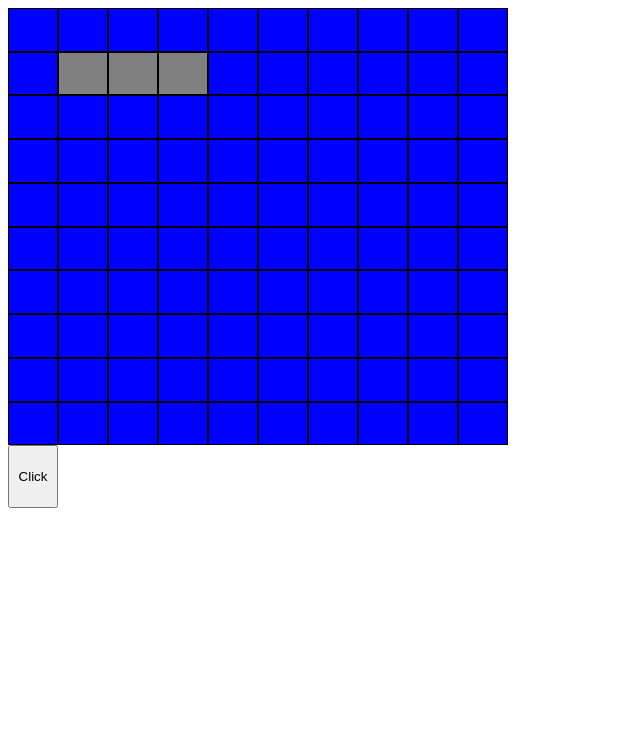
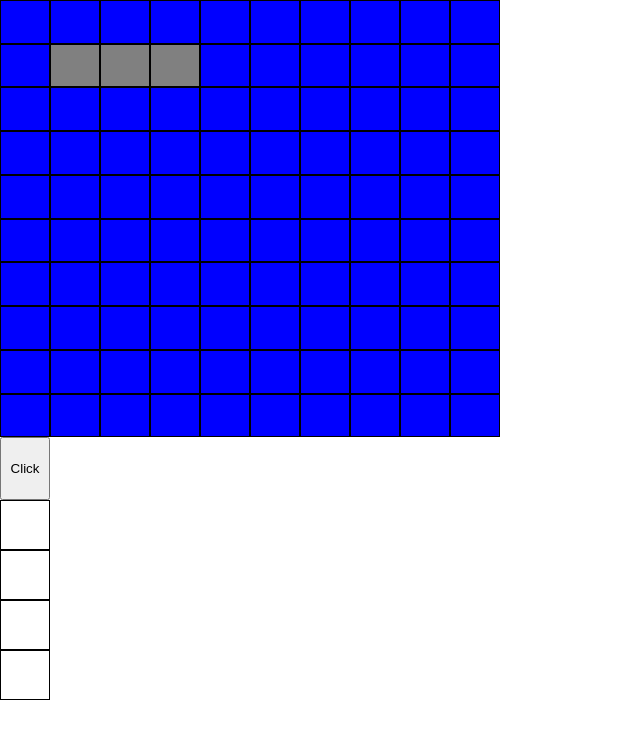
Before and after one commit to pafirmin/battleships, a React (Create React App) app: page / in a window 1280 px wide. Shown: the top 738 px of the page, without its empty margins (0-640 px from the left). Built offline with nearby package versions, Linux system fonts and the light colour scheme.

Commit message:
basic drag and drop

```diff
--- a/src/App.js
+++ b/src/App.js
@@ -1,9 +1,11 @@
 import GameBoard from './components/GameBoard'
+import PlayerShips from './components/PlayerShips'
 
 function App() {
   return (
     <div className="App">
       <GameBoard />
+      <PlayerShips />
     </div>
   );
 }
--- a/src/components/GameBoard.js
+++ b/src/components/GameBoard.js
@@ -1,15 +1,25 @@
 import React, { useEffect, useState } from 'react';
 import { Ship } from './Ship';
 import GridSquare from './GridSquare';
+import _ from 'lodash';
 
 const GameBoard = () => {
-  const [ships, setShips] = useState([Ship(['1, 1', '1, 2', '1, 3'])]);
+  const [ships, setShips] = useState([Ship([[1, 1], [1, 2], [1, 3]])]);
 
   useEffect(() => {
+    console.log(ships)
     if (ships.every(ship => ship.isSunk() === true)) {
       console.log('winner');
     }
   }, [ships])
+
+  const placeShip = (coords, data) => {
+    const coordArr = []
+    for (let i = 0; i < data; i++) {
+      coordArr.push([coords[0], coords[1] + i])
+    }
+    addShip(coordArr)
+  }
 
   const addShip = (coords) => {
     const arr = [...ships];
@@ -18,12 +28,14 @@ const GameBoard = () => {
   }
 
   const isShip = (coords) => {
-    return ships.some(ship => ship.coords.includes(coords));
+    return ships.some(ship => ship.coords.some(coord => _.isEqual(coord, coords)));
   }
 
   const findShip = (coords) => {
     for (const ship of ships) {
-      if (ship.coords.includes(coords)) { return ship }
+      if (ship.coords.includes(coords)) {
+         return ship
+      }
     }
   }
 
@@ -40,7 +52,7 @@ const GameBoard = () => {
     for (let i = 0; i < 10; i++) {
       for (let j = 0; j < 10; j++) {
         children.push(
-          <GridSquare recieveHit={recieveHit} coords={`${i}, ${j}`} isShip={isShip(`${i}, ${j}`)} />)
+          <GridSquare recieveHit={recieveHit} coords={[i, j]} isShip={isShip([i, j])} placeShip={placeShip}/>)
       }
     }
     return children
@@ -49,7 +61,7 @@ const GameBoard = () => {
   return (
     <div className="game-board">
       {createGrid()}
-      <button onClick={()=> addShip(['5, 5', '5, 6', '5, 7'])}>Click</button>
+      <button onClick={()=> addShip([[5, 5], [5, 6], [5, 7]])}>Click</button>
     </div>
   )
 }
--- a/src/components/GridSquare.js
+++ b/src/components/GridSquare.js
@@ -1,7 +1,7 @@
 import React, { useEffect, useState } from 'react'
 
 const GridSquare = (props) => {
-  const { coords, recieveHit, isShip} = props
+  const { coords, recieveHit, isShip, placeShip} = props
   const [style, setStyle] = useState('clear')
   const [clicked, setClicked] = useState(false)
 
@@ -11,9 +11,9 @@ const GridSquare = (props) => {
     }
   })
 
-
   const handleClick = () => {
     if (!clicked) {
+      console.log(coords)
       setClicked(true)
       makeShot()
     } else {
@@ -30,10 +30,23 @@ const GridSquare = (props) => {
     }
   }
 
+  const allowDrop = (e) => {
+    e.preventDefault();
+  }
+
+  const drop = (e) => {
+    e.preventDefault();
+    var data = e.dataTransfer.getData("text");
+    placeShip(coords, data);
+  }
+
+
   return (
     <div
       onClick={() => handleClick()}
       className={`grid-square ${style}`}
+      onDrop={(e) => drop(e)}
+      onDragOver={(e) => allowDrop(e)}
     >
 
     </div>
--- /dev/null
+++ b/src/components/PlayerShips.js
@@ -0,0 +1,21 @@
+import React from 'react'
+
+const PlayerShips = () => {
+
+  function drag(ev) {
+    ev.dataTransfer.setData("text", ev.target.dataset.size)
+  }
+
+  return (
+    <div>
+      <div className="player-ship" draggable="true" data-size="4" onDragStart={ (e) => drag(e) }>
+        <div className="grid-square"></div>
+        <div className="grid-square"></div>
+        <div className="grid-square"></div>
+        <div className="grid-square"></div>
+      </div>
+    </div>
+  )
+}
+
+export default PlayerShips
--- /dev/null
+++ b/src/components/drag-and-drop.js
@@ -0,0 +1,3 @@
+
+
+export { allowDrop, drag, drop }
--- a/src/index.css
+++ b/src/index.css
@@ -1,8 +1,75 @@
+/* http://meyerweb.com/eric/tools/css/reset/
+   v2.0 | 20110126
+   License: none (public domain)
+*/
+
+html, body, div, span, applet, object, iframe,
+h1, h2, h3, h4, h5, h6, p, blockquote, pre,
+a, abbr, acronym, address, big, cite, code,
+del, dfn, em, img, ins, kbd, q, s, samp,
+small, strike, strong, sub, sup, tt, var,
+b, u, i, center,
+dl, dt, dd, ol, ul, li,
+fieldset, form, label, legend,
+table, caption, tbody, tfoot, thead, tr, th, td,
+article, aside, canvas, details, embed,
+figure, figcaption, footer, header, hgroup,
+menu, nav, output, ruby, section, summary,
+time, mark, audio, video {
+	margin: 0;
+	padding: 0;
+	border: 0;
+	font-size: 100%;
+	font: inherit;
+	vertical-align: baseline;
+}
+/* HTML5 display-role reset for older browsers */
+article, aside, details, figcaption, figure,
+footer, header, hgroup, menu, nav, section {
+	display: block;
+}
+body {
+	line-height: 1;
+}
+ol, ul {
+	list-style: none;
+}
+blockquote, q {
+	quotes: none;
+}
+blockquote:before, blockquote:after,
+q:before, q:after {
+	content: '';
+	content: none;
+}
+table {
+	border-collapse: collapse;
+	border-spacing: 0;
+}
+a {
+    text-decoration: none;
+}
+a:visited {
+    font: inherit;
+    color:inherit
+}
+
+* {
+  box-sizing: border-box;
+}
+
 .game-board {
   width: 500px;
   height: 500px;
   display: grid;
   grid-template-columns: repeat(10, 1fr);
+}
+
+.player-ship {
+  display: grid;
+  grid-template-columns: 1fr;
+  width: 50px;
+  height: 200px;
 }
 
 .grid-square {
```
